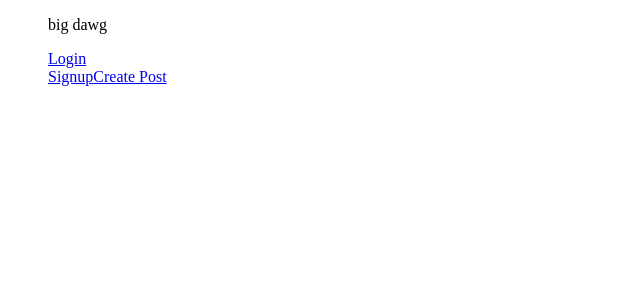
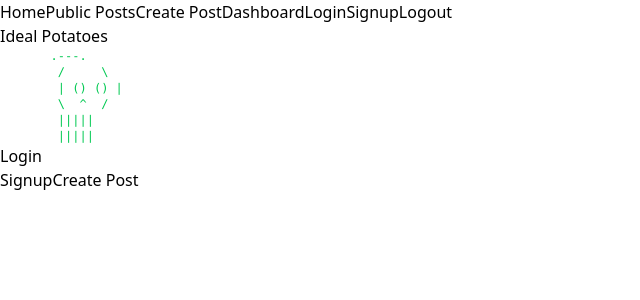
Before and after one commit to dzhan111/ideal-potato, a Next.js app: page / in a window 1280 px wide. Shown: the top 300 px of the page, without its empty margins (0-640 px from the left). Built offline with nearby package versions, Linux system fonts and the light colour scheme.

Commit message:
main functionality

```diff
--- a/app/dashboard/page.tsx
+++ b/app/dashboard/page.tsx
@@ -1,4 +1,5 @@
 // app/dashboard/page.tsx
+import Post from '@/components/post'
 import { createClient } from '@/utils/supabase/server'
 import { redirect } from 'next/navigation'
 
@@ -28,12 +29,11 @@ export default async function Dashboard() {
                 Welcome {user?.user_metadata.username}
             </div>
             <p>Email: {user?.email}</p>
+            <a href="/posts/public">See Public posts</a>
             <div> Your postsL
                 {posts?.map((post) => (
                     <div key={post.id} className='border-2 border-gray-300 p-4 rounded-md'>
-                        <h2 className='text-red-500'>{post.title}</h2>
-                        <p>{post.excerpt}</p>
-                        <p>{post.content}</p>
+                        <Post post={post} />
                     </div>
                 ))}
             </div>
--- /dev/null
+++ b/app/globals.css
@@ -0,0 +1 @@
+@import "tailwindcss";
--- a/app/layout.tsx
+++ b/app/layout.tsx
@@ -1,3 +1,6 @@
+import Navbar from "@/components/navbar";
+import "./globals.css";  // Add this line
+
 // app/layout.tsx
 export const metadata = {
     title: "Create Next App",
@@ -12,6 +15,7 @@ export default function RootLayout({
     return (
         <html lang="en">
             <body>
+                <div><Navbar /></div>
                 {children}
             </body>
         </html>
--- a/app/page.tsx
+++ b/app/page.tsx
@@ -9,11 +9,20 @@ export default async function Page() {
     // const { data: todos } = await supabase.from('todos').select()
 
     return (
-        <ul>
-            <p>big dawg</p>
+        <>
+            <p>Ideal Potatoes</p>
+
+            <pre className="font-mono text-green-500 text-xs">
+                {`       .---.
+        /     \\
+        | () () |
+        \\  ^  /
+        |||||
+        |||||`}
+            </pre>
             <a href="/auth/login">Login</a> <br></br>
             <a href="/auth/signup">Signup</a>
             <a href="/posts/create">Create Post</a>
-        </ul>
+        </>
     )
 }
--- /dev/null
+++ b/app/posts/[id]/page.tsx
@@ -0,0 +1,7 @@
+export default function PostPage({ params }: { params: { id: string } }) {
+    return (
+        <div>
+            <h1>Post {params.id}</h1>
+        </div>
+    )
+}
--- a/app/posts/create/page.tsx
+++ b/app/posts/create/page.tsx
@@ -20,6 +20,7 @@ async function handleCreatePost(formData: FormData) {
         author_id: session.user.id,
         created_at: new Date().toISOString(),
         updated_at: new Date().toISOString(),
+        username: session.user.user_metadata.username,
         published: true,
     })
 
--- /dev/null
+++ b/app/posts/public/page.tsx
@@ -0,0 +1,18 @@
+import Post from "@/components/post"
+import { createClient } from "@/utils/supabase/server"
+
+export default async function PublicPosts() {
+    const supabase = createClient()
+    const { data: posts } = await supabase.from('posts').select("*").eq('published', true)
+
+
+    return (
+        <div>
+            {posts?.map((post) => (
+                <div key={post.id}>
+                    <Post post={post} />
+                </div>
+            ))}
+        </div>
+    )
+}
--- /dev/null
+++ b/components/navbar.tsx
@@ -0,0 +1,14 @@
+export default function Navbar() {
+    return (
+        <div>
+
+            <a href="/">Home</a>
+            <a href="/posts/public">Public Posts</a>
+            <a href="/posts/create">Create Post</a>
+            <a href="/dashboard">Dashboard</a>
+            <a href="/auth/login">Login</a>
+            <a href="/auth/signup">Signup</a>
+            <a href="/auth/logout">Logout</a>
+        </div>
+    )
+}
--- /dev/null
+++ b/components/post.tsx
@@ -0,0 +1,16 @@
+export default function Post({ post }: { post: any }) {
+
+    return (
+        <div className='border-2 border-gray-300 p-4 rounded-md'>
+            <h2>{post.title}</h2>
+            <p>Author: {post.username}</p>
+            <p>Date: {post.created_at}</p>
+            <p>{post.excerpt}</p>
+            <p>{post.content}</p>
+            <p>Comments: {post.comments}</p>
+            <a> Comments </a>
+            <p>Likes: {post.likes}</p>
+
+        </div>
+    )
+}
--- a/next.config.ts
+++ b/next.config.ts
@@ -3,7 +3,7 @@ import type { NextConfig } from "next";
 const nextConfig: NextConfig = {
   /* config options here */
   experimental: {
-    appDir: true,
+    // appDir is no longer needed as it's now stable in Next.js 13+
   },
 };
 
--- a/package.json
+++ b/package.json
@@ -22,9 +22,11 @@
     "@types/node": "^20",
     "@types/react": "^19",
     "@types/react-dom": "^19",
+    "autoprefixer": "^10.4.21",
     "eslint": "^9",
     "eslint-config-next": "15.3.2",
-    "tailwindcss": "^4",
+    "postcss": "^8.5.3",
+    "tailwindcss": "^4.1.7",
     "typescript": "^5"
   }
 }
```
Also changed, not shown: globals.css (added), 2 other files (tests, documents, lock files or other folders).
